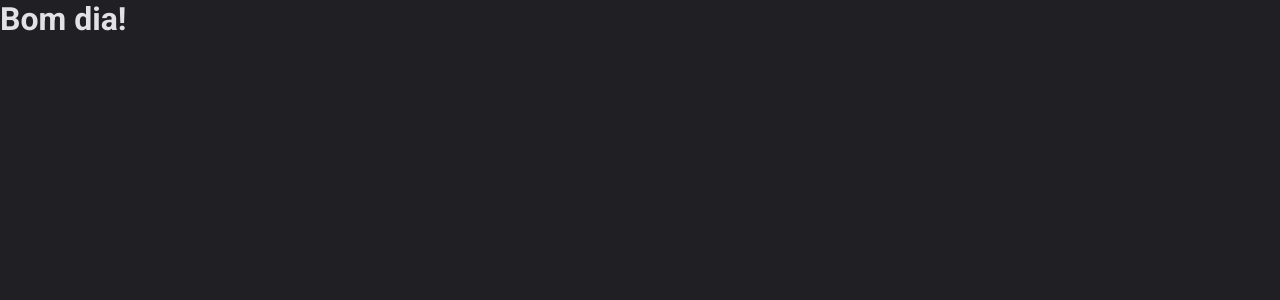
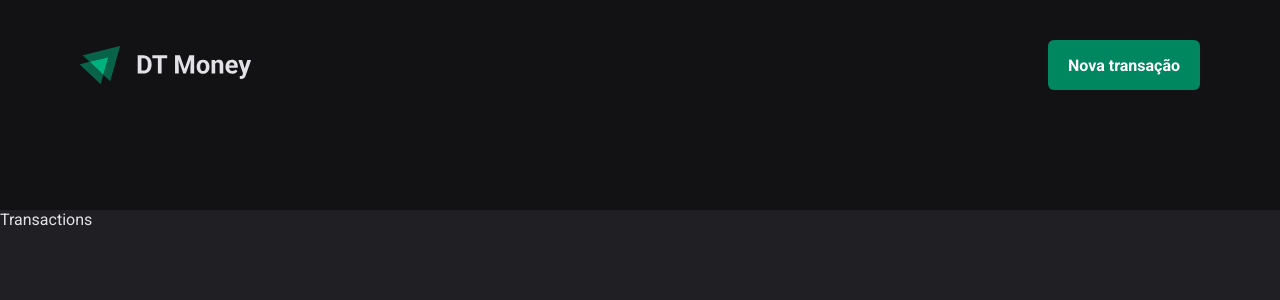
Before and after one commit to naelstudytable/rs-ignite-reactjs, a React (Vite) app in the folder projeto03/: page / in a window 1280 px wide. Shown: the top 300 px of the page. Built offline with nearby package versions, Linux system fonts and the light colour scheme.

Commit message:
build(projeto03|Estrutura visual): Componente: Header

```diff
--- a/projeto03/src/App.tsx
+++ b/projeto03/src/App.tsx
@@ -1,4 +1,5 @@
 import { ThemeProvider } from "styled-components";
+import { Transactions } from "./pages/Transactions";
 import { GlobalStyle } from "./styles/global";
 import { defaultTheme } from "./styles/themes/default";
 
@@ -8,7 +9,8 @@
   return (
     <ThemeProvider theme={defaultTheme}>
       <GlobalStyle />
-      <h1>Bom dia!</h1>
+
+      <Transactions />
     </ThemeProvider>
   )
 }
--- /dev/null
+++ b/projeto03/src/components/Header/index.tsx
@@ -0,0 +1,17 @@
+import { HeaderContainer, HeaderContent, NewTransactionButton } from "./style";
+
+import logoImg from "../../assets/logo.svg"
+
+export function Header() {
+    return (
+        <HeaderContainer>
+            <HeaderContent>
+                <img src={logoImg} />
+
+                <NewTransactionButton>
+                    Nova transação
+                </NewTransactionButton>
+            </HeaderContent>
+        </HeaderContainer>
+    )
+}
--- /dev/null
+++ b/projeto03/src/components/Header/style.ts
@@ -0,0 +1,33 @@
+import styled from 'styled-components'
+
+export const HeaderContainer = styled.header`
+    background: ${props => props.theme["gray-900"]};
+    padding: 2.5rem 0 7.5rem;
+`;
+
+export const HeaderContent = styled.div`
+    width: 100%;
+    max-width: 1120px;
+    margin: 0 auto;
+    padding: 0 1.rem;
+
+    display: flex;
+    justify-content: space-between;
+    align-items: center;
+`
+
+export const NewTransactionButton = styled.button`
+    height: 50px;
+    border: 0;
+    background: ${props => props.theme['green-500']};
+    color: ${props => props.theme.white};
+    font-weight: bold;
+    padding: 0 1.25rem;
+    border-radius: 6px;
+    cursor: pointer;
+
+    &:hover {
+        background: ${props => props.theme['green-700']};
+        transition: background-color 0.2s;
+    }
+`
--- /dev/null
+++ b/projeto03/src/pages/Transactions/index.tsx
@@ -0,0 +1,11 @@
+import { Header } from "../../components/Header";
+
+
+export function Transactions() {
+    return (
+        <div>
+            <Header />
+            Transactions
+        </div>
+    )
+}
```
Also changed, not shown: projeto03/src/assets/logo.svg (added).
